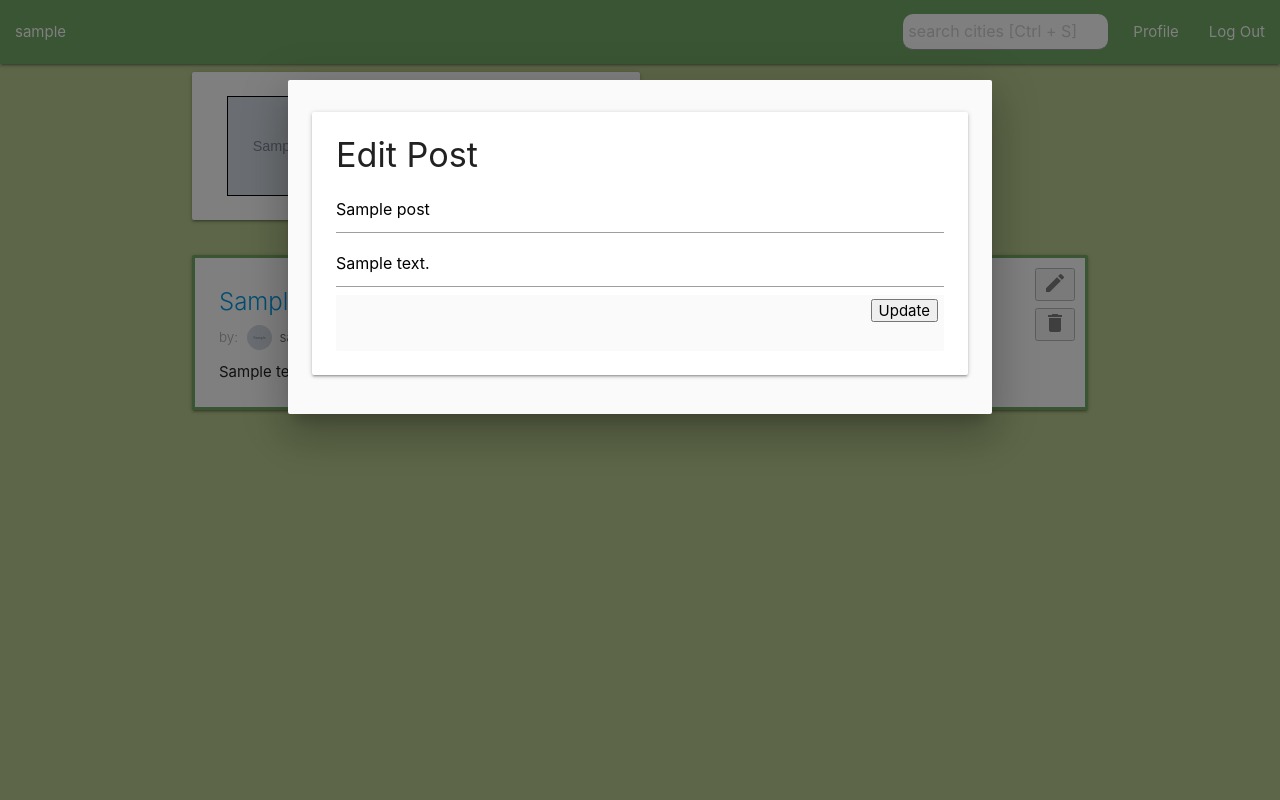
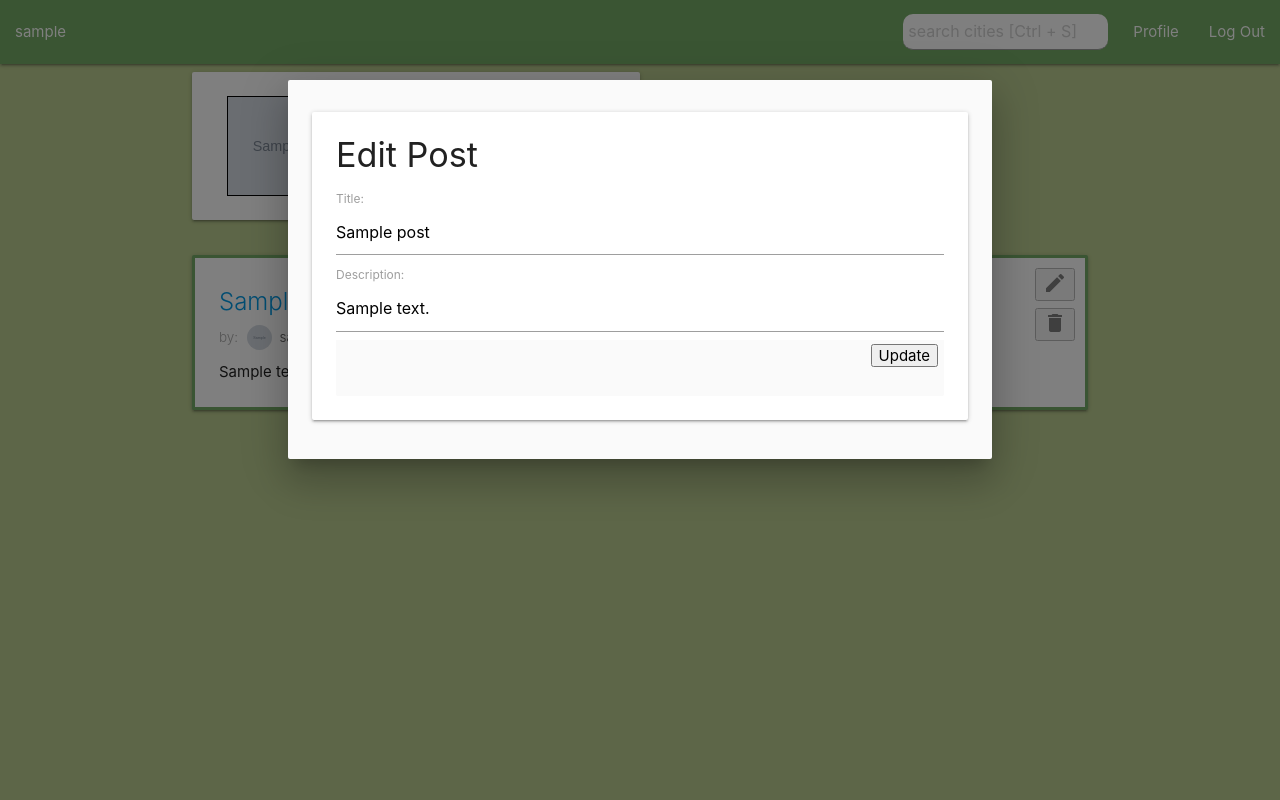
Before and after one commit to r-mckeith/WayfarerV2, a Django app: template main_app/templates/profile.html in a window 1280 px wide, after a click on "edit". Run offline with Django 3.2, Linux system fonts and the light colour scheme; the template is opened without the code that fills it: values that come from a table or form of the project are taken from there, others are empty; a user stored in the database is signed in; tables that the repository leaves empty hold one stand-in row (values such as "Sample post"); grey boxes marked "Sample" are stand-in pictures; some web fonts are replaced.

Commit message:
add labels for title and decription to edit modal

```diff
--- a/main_app/templates/partials/edit_post.html
+++ b/main_app/templates/partials/edit_post.html
@@ -6,7 +6,9 @@
         <h4>Edit Post</h4>
         <form action="{% url 'post_edit' post.id %}" method="POST">
           {% csrf_token %}
+          <label>Title:</label>
           <input type="text" value="{{ post.title }}" name="title" required>
+          <label>Description:</label>
           <input type="text" value="{{ post.body }}" name="body" required>
           <div class="modal-footer">
           <input type="submit" value="Update">
```
